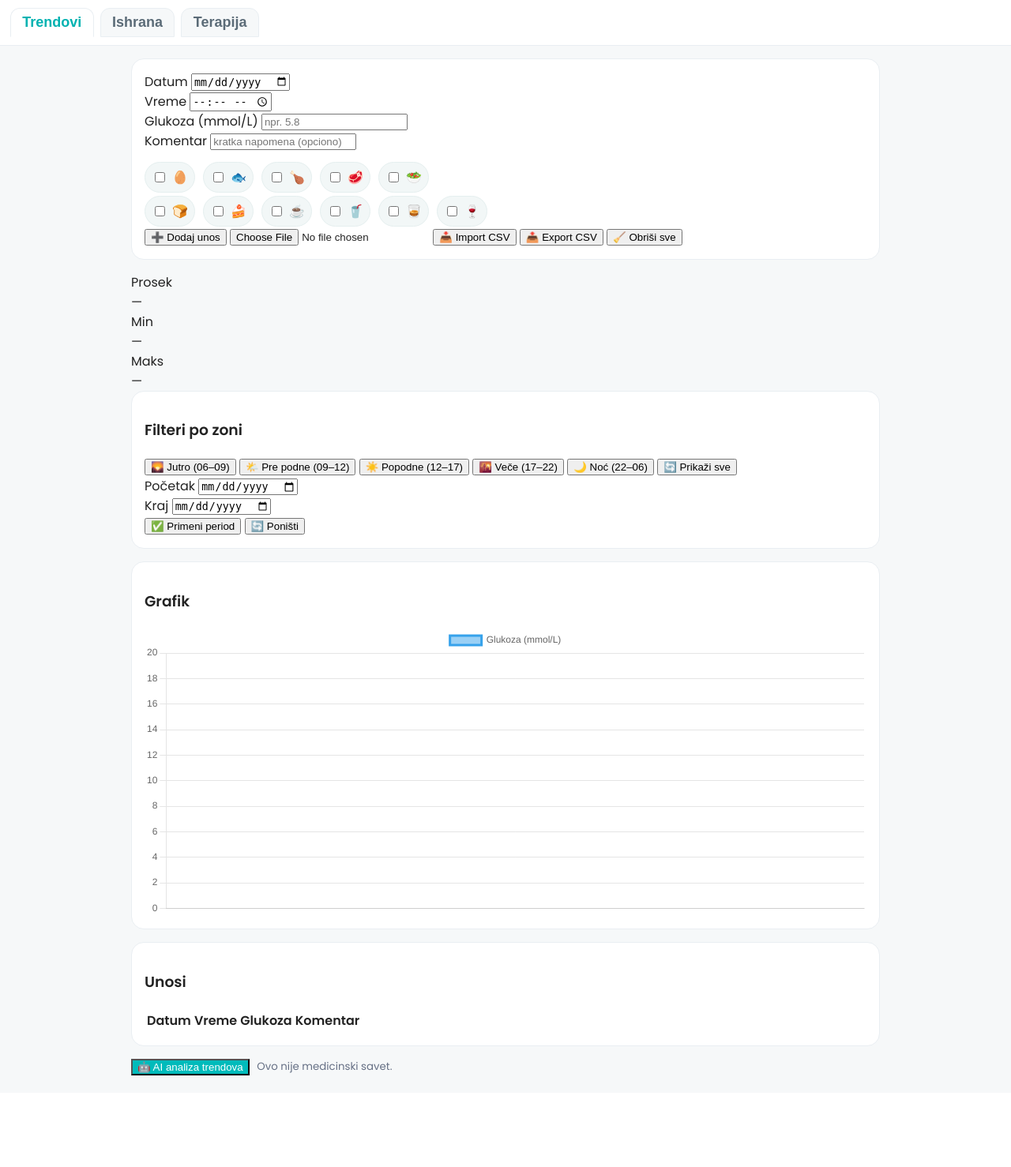
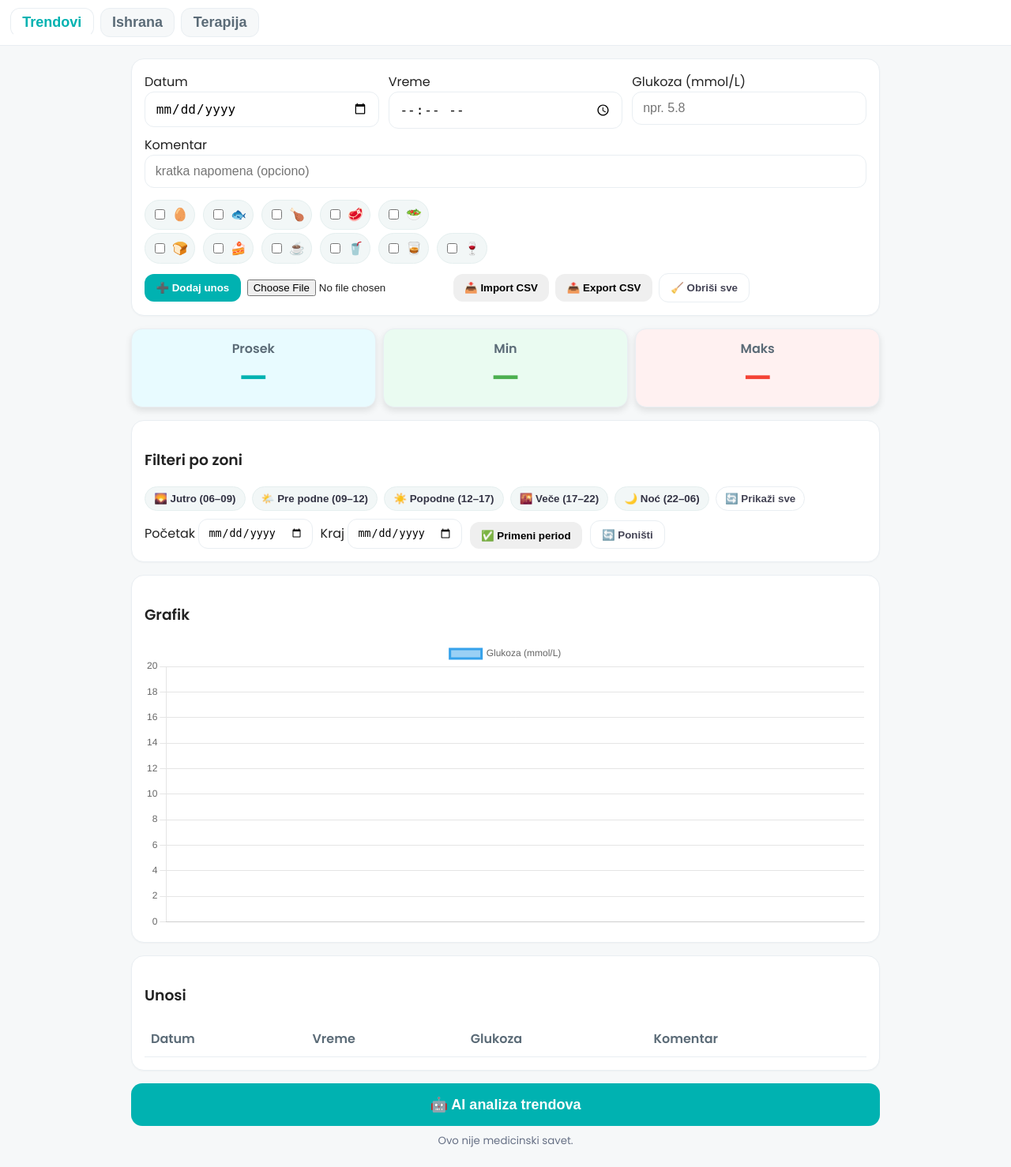
Before and after one commit to Gliko-app/Gliko, a PHP site: page / in a window 1280 px wide. Shown: the whole page at 79% size. Before the commit the page ends 1362 px from the top, so only its background shows below. Run offline with PHP 8.4, Linux system fonts and the light colour scheme; lists and menus that the app fills with data are empty.

Commit message:
Update style.css

```diff
--- a/style.css
+++ b/style.css
@@ -36,190 +36,107 @@ body{
 main{ padding:1rem; max-width:980px; margin:0 auto; }
 .page-title h1{ margin:.2rem 0 1rem; color:var(--teal) }
 
-/* Oglasni prostor */
-.ad-banner {
-  background: linear-gradient(135deg, #ff7e5f, #feb47b); /* Oglasna boja */
-  color: #fff;
-  text-align: center;
-  padding: 2rem;
-  font-size: 2rem;
-  font-weight: bold;
-  margin-bottom: 2rem;
+/* Cards */
+.card{
+  background:var(--card); border:1px solid var(--line); border-radius:16px;
+  padding:1rem; margin-bottom:1rem;
+  box-shadow:0 1px 2px rgba(0,0,0,.03);
+}
+.form-card input[type="date"],
+.form-card input[type="time"],
+.form-card input[type="number"],
+.form-card input[type="text"]{
+  width:100%; padding:.7rem .8rem; border:1px solid var(--line); border-radius:12px; font-size:16px;
+}
+.grid3{ display:grid; grid-template-columns:repeat(3,1fr); gap:12px; }
+.mt8{ margin-top:8px; }
+
+.emoji-wrap{ margin:.6rem 0 0; }
+.emoji-row{ display:flex; flex-wrap:wrap; gap:10px; margin-top:.3rem; }
+.emoji-row label{
+  display:inline-flex; align-items:center; gap:6px; padding:.35rem .5rem;
+  background:#f2f7f7; border:1px solid #e5efef; border-radius:999px; cursor:pointer;
+}
+.emoji-row input{ accent-color:var(--teal) }
+
+/* Dodajemo veće dugme za "Dodaj unos" */
+.actions{ display:flex; gap:.5rem; align-items:center; flex-wrap:wrap; margin-top:.8rem; }
+button{ border:none; cursor:pointer; border-radius:12px; padding:.6rem .9rem; font-weight:600; }
+button.primary{ background:var(--teal); color:#fff; }
+button.ghost{ background:transparent; border:1px solid var(--line); color:#445; }
+button.file{ background:#eef3f6; }
+input.file{ display:inline-block }
+
+/* Specijalna sekcija sa PROSEK, MIN, MAX */
+.stats{ display:grid; grid-template-columns:repeat(3,1fr); gap:.6rem; margin:1rem 0; }
+.stat{
+  background:#f6fbff; border:1px solid var(--line); border-radius:14px; padding:.8rem;
+  font-size: 1.5rem;  /* Povećanje fonta za bolje isticanje */
+  text-align: center; /* Centriramo tekst u karticama */
+  box-shadow: 0 4px 8px rgba(0,0,0,0.1); /* Dodajemo laganu senku za efekat */
+}
+.stat .label{
+  color:#5b6b77;
+  font-size:1rem; /* Povećanje fonta za labelu */
+  font-weight: 600;
+}
+.stat .value{
+  font-size:2.5rem; /* Povećavamo font za vrednosti */
+  font-weight:700; /* Veći font za vrednosti */
+  line-height: 1.2; /* Proširujemo linije kako bi tekst bio lakše čitljiv */
 }
 
-/* Pretraga recepata */
-.search-bar {
-  padding: 1rem;
-  text-align: center;
+/* Specifične boje za PROSEK, MIN, MAX */
+.stat.prosek{
+  background:#e8fbff;
+  color: #00b2b1; /* Tealski ton za prosek */
 }
 
-#recipeSearch {
-  width: 80%;
-  padding: .8rem;
-  border: 1px solid var(--line);
-  border-radius: 12px;
-  font-size: 16px;
+.stat.min{
+  background:#eafbf1;
+  color: #4caf50; /* Zeleni ton za minimum */
 }
 
-#searchBtn {
-  padding: .8rem;
-  background: var(--teal);
-  color: white;
-  border-radius: 12px;
-  font-size: 16px;
-  margin-top: 1rem;
+.stat.max{
+  background:#fff1f1;
+  color: #f44336; /* Crvena boja za maksimum */
 }
 
-/* Tagovi za filtriranje */
-.tags {
-  display: flex;
-  justify-content: center;
-  gap: 1rem;
-  margin-top: 1rem;
+.chip-row{ display:flex; flex-wrap:wrap; gap:.5rem; margin:.6rem 0 }
+.chip{
+  background:#f2f7f7; border:1px solid #e5efef; border-radius:999px; padding:.45rem .7rem; color:#334;
+}
+.chip.ghost{ background:transparent }
+
+.date-range{ display:flex; gap:.6rem; align-items:flex-end; flex-wrap:wrap }
+.date-range input{ padding:.6rem .7rem; border:1px solid var(--line); border-radius:12px }
+
+.table{ width:100%; border-collapse:collapse; }
+.table th, .table td{ border-bottom:1px solid var(--line); padding:.6rem .5rem; text-align:left; }
+.table thead th{ color:#5b6b77; font-weight:600 }
+
+.ai-block{ display:flex; gap:.6rem; align-items:center; margin:1rem 0 .4rem }
+.ai-btn{ background:#0bb; color:#fff; }
+
+.modal{ position:fixed; inset:0; background:rgba(0,0,0,.35); display:flex; align-items:center; justify-content:center }
+.modal[hidden]{ display:none }
+.modal-content{ width:min(680px,92vw); background:var(--card); border-radius:16px; border:1px solid var(--line); padding:1rem }
+.modal-head{ display:flex; align-items:center; justify-content:space-between; margin-bottom:.6rem }
+.modal-body{ white-space:pre-wrap; line-height:1.5 }
+
+.muted{ color:var(--muted) }
+
+/* Simple calendar */
+.calendar-head{ display:flex; align-items:center; justify-content:space-between; margin-bottom:.5rem }
+.calendar{ display:grid; grid-template-columns:repeat(7,1fr); gap:6px }
+.calendar .cell{ height:42px; border:1px solid var(--line); border-radius:10px; display:flex; align-items:center; justify-content:center; background:#fafcfd; font-size:.9rem; color:#445 }
+.calendar .cell.mark{ background:#e6fdf7; border-color:#c6f3eb; font-weight:700; color:#0a7 }
+@media (max-width: 800px){
+  .grid3{ grid-template-columns:1fr; }
 }
 
-.tag {
-  padding: .6rem 1rem;
-  background-color: #f2f7f7;
-  border: 1px solid #e5efef;
-  border-radius: 12px;
-  cursor: pointer;
-  font-weight: 600;
-}
-
-/* Unos recepta */
-.card {
-  background: var(--card);
-  border: 1px solid var(--line);
-  border-radius: 16px;
-  padding: 1rem;
-  margin-bottom: 1rem;
-}
-
-#recipe-title, #recipe-ingredients, #recipe-steps, #recipe-tags {
-  width: 100%;
-  padding: .8rem;
-  margin: .5rem 0;
-  border: 1px solid var(--line);
-  border-radius: 12px;
-  font-size: 16px;
-}
-
-textarea {
-  min-height: 120px;
-}
-
-/* Stil za dugme za dodavanje recepta */
-#addRecipe {
-  width: 100%;
-  padding: .8rem;
-  background: var(--teal);
-  color: white;
-  border-radius: 12px;
-  font-size: 18px;
-  margin-top: 1rem;
-}
-
-/* Prikaz recepata */
-#recipe-list {
-  list-style-type: none;
-  padding: 0;
-}
-
-#recipe-list li {
-  background: #f2f7f7;
-  border: 1px solid var(--line);
-  border-radius: 8px;
-  padding: 1rem;
-  margin: .5rem 0;
-}
-
-.recipe-card {
-  background: #f2f7f7;
-  border: 1px solid var(--line);
-  border-radius: 12px;
-  margin-bottom: 1rem;
-  padding: 1rem;
-  display: flex;
-  gap: 1rem;
-}
-
-.recipe-card img {
-  width: 120px;
-  height: 120px;
-  object-fit: cover;
-  border-radius: 8px;
-}
-
-.recipe-card .recipe-details {
-  flex: 1;
-}
-
-.recipe-card .recipe-details h3 {
-  font-size: 1.2rem;
-  font-weight: 600;
-}
-
-.recipe-nutritional-info {
-  display: flex;
-  gap: 1rem;
-  margin-top: 1rem;
-}
-
-.recipe-nutritional-info span {
-  font-size: 0.9rem;
-  color: var(--muted);
-}
-
-.ai-block {
-  display: flex;
-  gap: .6rem;
-  align-items: center;
-  margin: 1rem 0 .4rem;
-}
-
-.ai-btn {
-  background: #0bb;
-  color: #fff;
-}
-
-/* Modal */
-.modal {
-  position: fixed;
-  inset: 0;
-  background: rgba(0, 0, 0, .35);
-  display: flex;
-  align-items: center;
-  justify-content: center;
-}
-
-.modal[hidden] {
-  display: none;
-}
-
-.modal-content {
-  width: min(680px, 92vw);
-  background: var(--card);
-  border-radius: 16px;
-  border: 1px solid var(--line);
-  padding: 1rem;
-}
-
-.modal-head {
-  display: flex;
-  align-items: center;
-  justify-content: space-between;
-  margin-bottom: .6rem;
-}
-
-.modal-body {
-  white-space: pre-wrap;
-  line-height: 1.5;
-}
-
-.muted {
-  color: var(--muted);
-}
+.ai-block{ display:flex; flex-direction:column; gap:.6rem; margin:1rem 0 .4rem }
+.ai-btn{ width:100%; padding:1rem 1.1rem; font-size:18px; border-radius:14px; background:#00b2b1; color:#fff; }
 
 /* Emoji toggle */
 .emoji-wrap {
@@ -232,32 +149,32 @@ textarea {
 .emoji-toggle {
   background: transparent;
   border: none;
-  font-size: 16px;
+  font-size: 16px;  /* Manja veličina fonta */
   cursor: pointer;
-  color: var(--teal);
+  color: var(--teal);  /* Koristimo boju iz palete */
   font-weight: 700;
   padding: 5px;
   display: flex;
   align-items: center;
-  gap: 8px;
+  gap: 8px;  /* Razmak između strelice i teksta */
   text-align: left;
 }
 
 .emoji-section {
-  visibility: hidden;
+  visibility: hidden;  /* Sekcija je skrivena po početku */
   margin-top: 0.6rem;
   background-color: #f2f7f7;
   border: 1px solid #e5efef;
   border-radius: 12px;
   padding: 1rem;
   transition: max-height 0.3s ease-out, padding 0.3s ease-out;
-  max-height: 0;
+  max-height: 0;  /* Sekcija je potpuno skrivena dok ne bude otkrivena */
   overflow: hidden;
 }
 
 .emoji-section.visible {
-  visibility: visible;
-  max-height: 600px;
+  visibility: visible;  /* Sekcija postaje vidljiva */
+  max-height: 600px;     /* Postavljanje maksimalne visine za otkrivanje */
 }
 
 .emoji-row {
@@ -279,5 +196,5 @@ textarea {
 }
 
 .emoji-row input {
-  accent-color: var(--teal);
+  accent-color: var(--teal);  /* Boja akcenata */
 }
```
